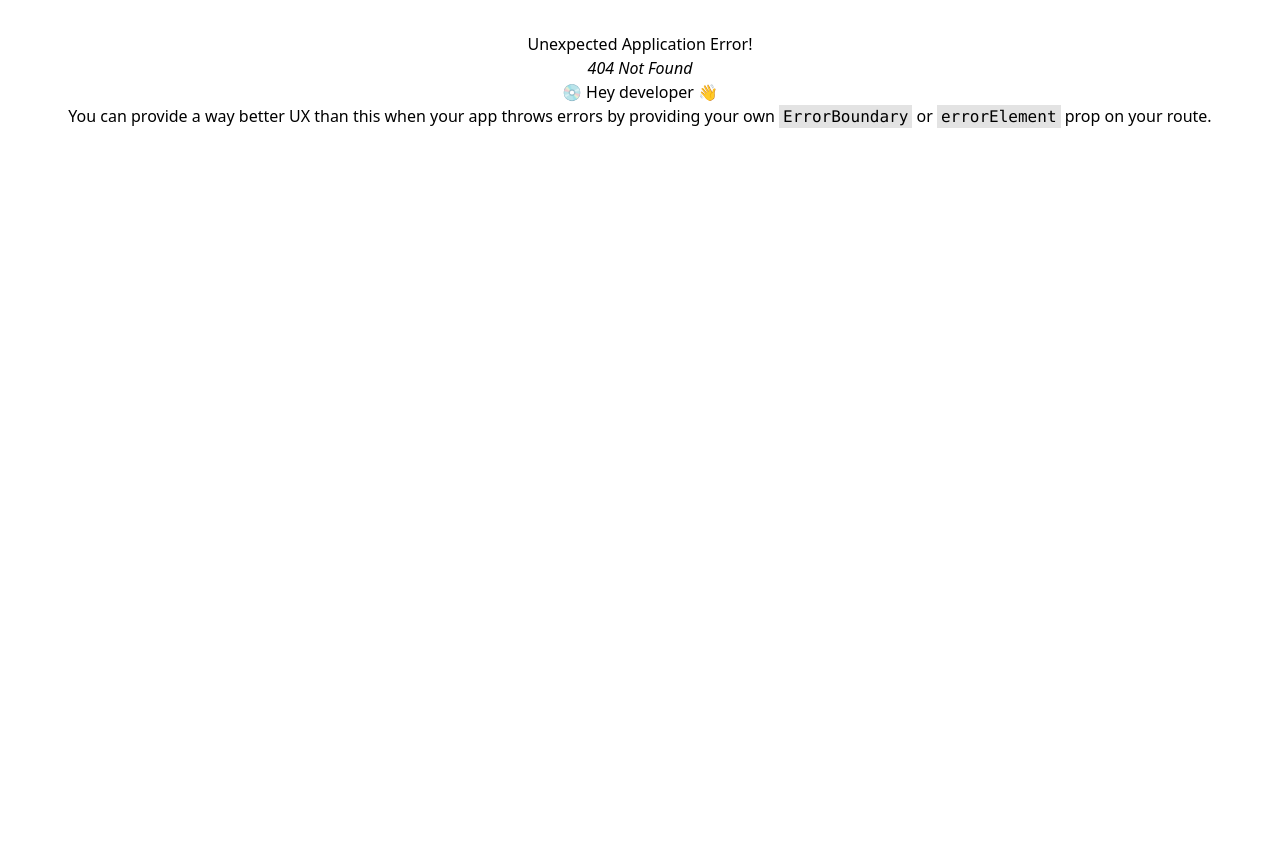
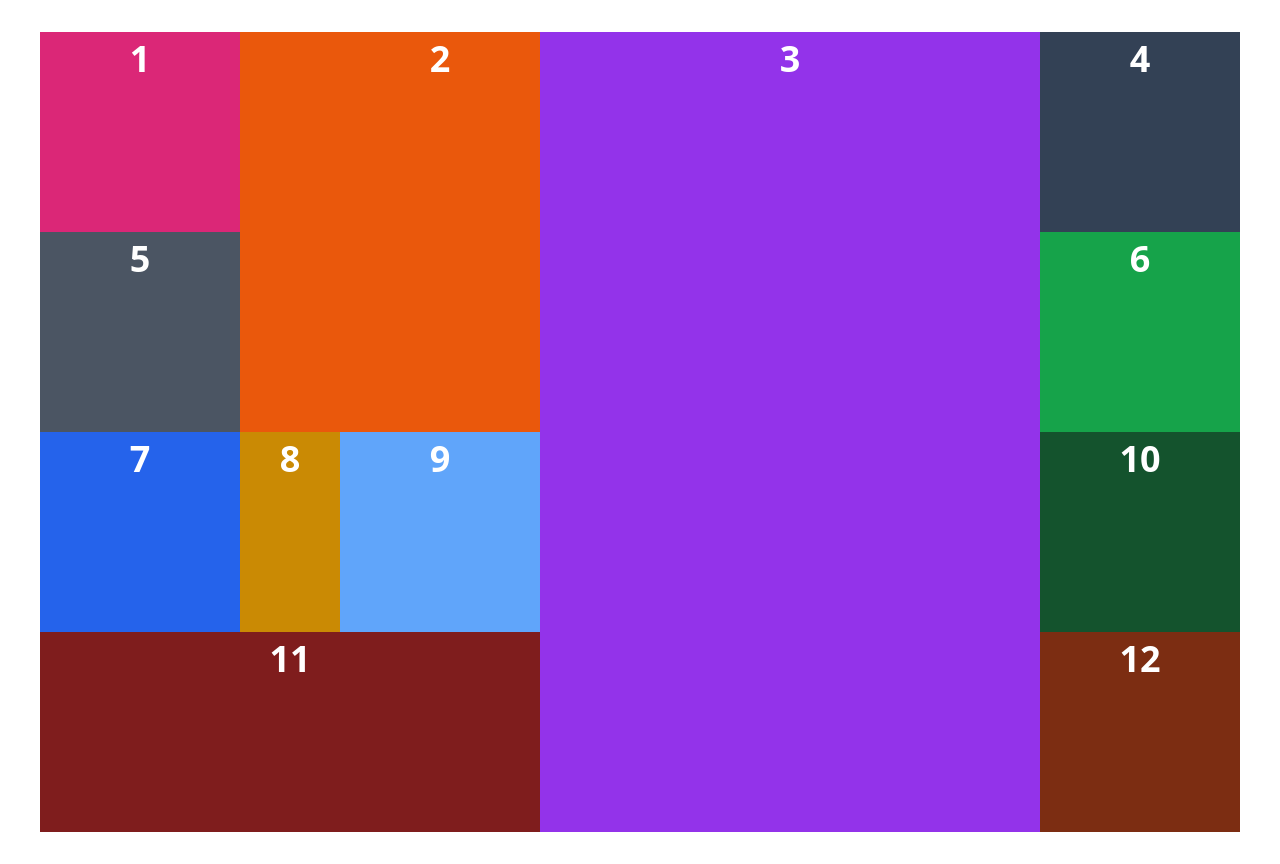
Before and after one commit to BubbleKID/grid-practice, a React (Vite) app: page /grid2 in a window 1280 px wide. Before the commit this address had no page. Before the commit the page ends 800 px from the top, so only its background shows below. Built offline with nearby package versions, Linux system fonts and the light colour scheme.

Commit message:
update grid

```diff
--- a/src/main.tsx
+++ b/src/main.tsx
@@ -4,6 +4,7 @@ import App from "./App.tsx";
 import "./index.css";
 import { createBrowserRouter, RouterProvider } from "react-router-dom";
 import Grid1 from "./pages/Grid1/Grid1.tsx";
+import Grid2 from "./pages/Grid2/Grid2.tsx";
 
 const router = createBrowserRouter([
   {
@@ -14,6 +15,10 @@ const router = createBrowserRouter([
     path: "/grid1/",
     element: <Grid1 />,
   },
+  {
+    path: "/grid2/",
+    element: <Grid2 />,
+  },
 ]);
 
 ReactDOM.createRoot(document.getElementById("root")!).render(
--- a/src/pages/Grid1/Grid1.css
+++ b/src/pages/Grid1/Grid1.css
@@ -59,16 +59,4 @@
     grid-column: unset;
     grid-row: unset;
   }
-
-  .cell1,
-  .cell2,
-  .cell3,
-  .cell4,
-  .cell5,
-  .cell6,
-  .cell7,
-  .cell8 {
-    grid-column: 1; /* All cells take full width of the grid */
-    grid-row: auto; /* Let each cell determine its own row */
-  }
 }
--- /dev/null
+++ b/src/pages/Grid2/Grid2.css
@@ -0,0 +1,89 @@
+.grid-container {
+  color: white;
+  display: grid;
+  grid-template-columns: 200px 100px 200px 100px 400px 200px;
+  grid-template-rows: 200px 200px 200px 200px;
+  font-weight: 700;
+  font-size: 36px;
+  grid-gap: 0;
+  justify-content: center;
+  align-items: center;
+}
+
+.grid-cell {
+  width: 100%;
+  height: 100%;
+}
+
+.cell1 {
+  grid-column: 1 / 2;
+  grid-row: 1 / 2;
+}
+
+.cell2 {
+  grid-column: 2 / 5;
+  grid-row: 1 / 3;
+}
+
+.cell3 {
+  grid-column: 4 / 6;
+  grid-row: 1 / 5;
+}
+
+.cell4 {
+  grid-column: 6 / 7;
+  grid-row: 1 / 2;
+}
+
+.cell5 {
+  grid-column: 1 / 2;
+  grid-row: 2 / 3;
+}
+
+.cell6 {
+  grid-column: 6 / 7;
+  grid-row: 2 / 3;
+}
+
+.cell7 {
+  grid-column: 1 / 2;
+  grid-row: 3 / 5;
+}
+
+.cell8 {
+  grid-column: 2 / 3;
+  grid-row: 3 / 4;
+}
+
+.cell9 {
+  grid-column: 3 / 4;
+  grid-row: 3 / 4;
+}
+
+.cell10 {
+  grid-column: 6 / 7;
+  grid-row: 3 / 4;
+}
+
+.cell11 {
+  grid-column: 1 / 4;
+  grid-row: 4 / 5;
+}
+
+.cell12 {
+  grid-column: 6 / 7;
+  grid-row: 4 / 5;
+}
+
+@media (max-width: 769px) {
+  .grid-container {
+    grid-template-columns: 1fr;
+    grid-template-rows: 1fr;
+  }
+  .grid-cell {
+    grid-column: unset;
+    grid-row: unset;
+    /* height: 100%;
+    width: 100%; */
+  }
+}
--- /dev/null
+++ b/src/pages/Grid2/Grid2.tsx
@@ -0,0 +1,22 @@
+import "./Grid2.css";
+
+const Grid2 = () => {
+  return (
+    <div className="grid-container">
+      <div className="grid-cell bg-pink-600 cell1">1</div>
+      <div className="grid-cell bg-orange-600 cell2">2</div>
+      <div className="grid-cell bg-purple-600 cell3">3</div>
+      <div className="grid-cell bg-slate-700 cell4">4</div>
+      <div className="grid-cell bg-gray-600 cell5">5</div>
+      <div className="grid-cell bg-green-600 cell6">6</div>
+      <div className="grid-cell bg-blue-600 cell7">7</div>
+      <div className="grid-cell bg-yellow-600 cell8">8</div>
+      <div className="grid-cell bg-blue-400 cell9">9</div>
+      <div className="grid-cell bg-green-900 cell10">10</div>
+      <div className="grid-cell bg-red-900 cell11">11</div>
+      <div className="grid-cell bg-orange-900 cell12">12</div>
+    </div>
+  );
+};
+
+export default Grid2;
```
Also changed, not shown: src/pages/Grid2/Grid2.png (added).
